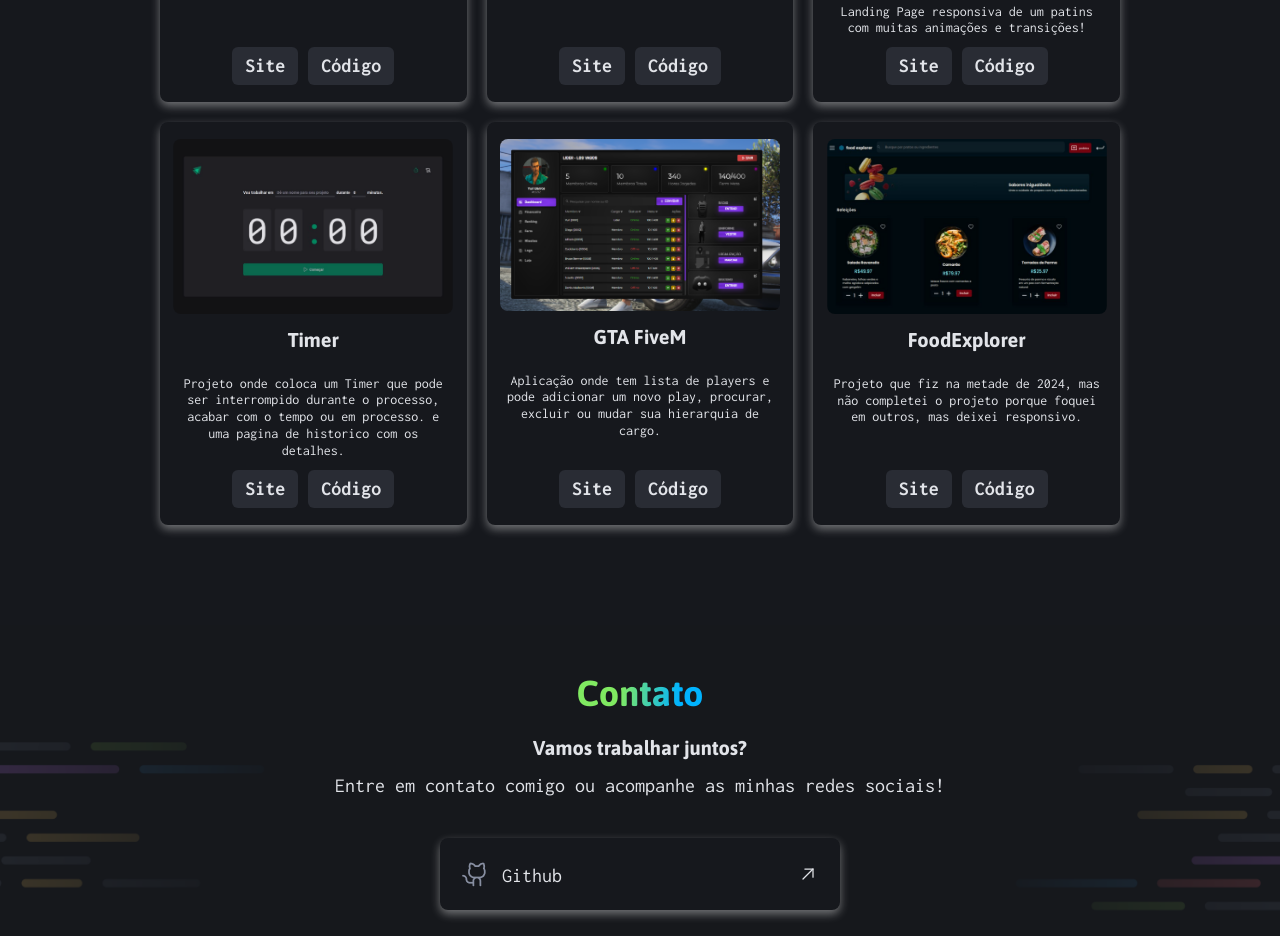
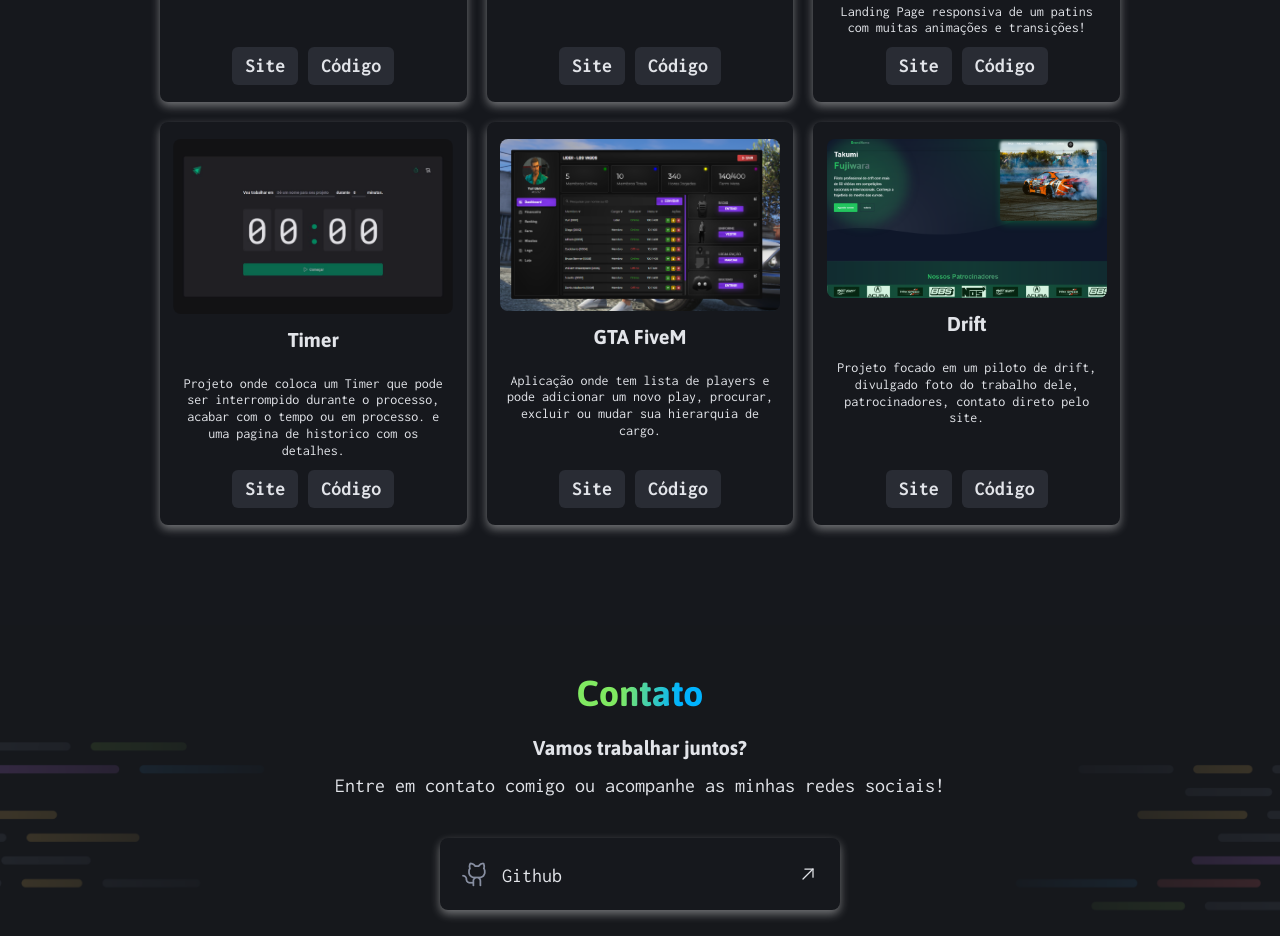
Before and after one commit to KioryFNC/Portfolio-darkmode, a React (Vite) app: page / in a window 1280 px wide. Shown: the part 1820-2756 px from the top of the page. Built offline with nearby package versions, Linux system fonts and the light colour scheme.

Commit message:
feat: drift project

```diff
--- a/src/pages/Home/index.tsx
+++ b/src/pages/Home/index.tsx
@@ -16,7 +16,7 @@ import tailwind from "../../assets/tailwind.svg";
 
 import CoffeeDelivery from "../../assets/Projects/CoffeeDelivery.png";
 import GTA from "../../assets/Projects/GTA.png";
-import FoodExplorer from "../../assets/Projects/FoodExplorer.png";
+import Drift from "../../assets/Projects/drift.png";
 import Timer from "../../assets/Projects/Timer.png";
 import ToDo from "../../assets/Projects/ToDo.png";
 import Patins from "../../assets/Projects/patins.png";
@@ -165,13 +165,12 @@ export function Home() {
                 codeLink: "https://github.com/KioryFNC/stydyingFiveM",
               },
               {
-                image: FoodExplorer,
-                title: "FoodExplorer",
+                image: Drift,
+                title: "Drift",
                 description:
-                  "Projeto que fiz na metade de 2024, mas não completei o projeto porque foquei em outros, mas deixei responsivo.",
-                siteLink: "https://food-explorer-front-refactored.vercel.app/",
-                codeLink:
-                  "https://github.com/KioryFNC/foodExplorerFrontRefactored",
+                  "Projeto focado em um piloto de drift, divulgado foto do trabalho dele, patrocinadores, contato direto pelo site.",
+                siteLink: "https://drift-mu.vercel.app/",
+                codeLink: "https://github.com/KioryFNC/Drift",
               },
             ].map((project, index) => (
               <motion.div
```
Also changed, not shown: src/assets/Projects/drift.png (added).
